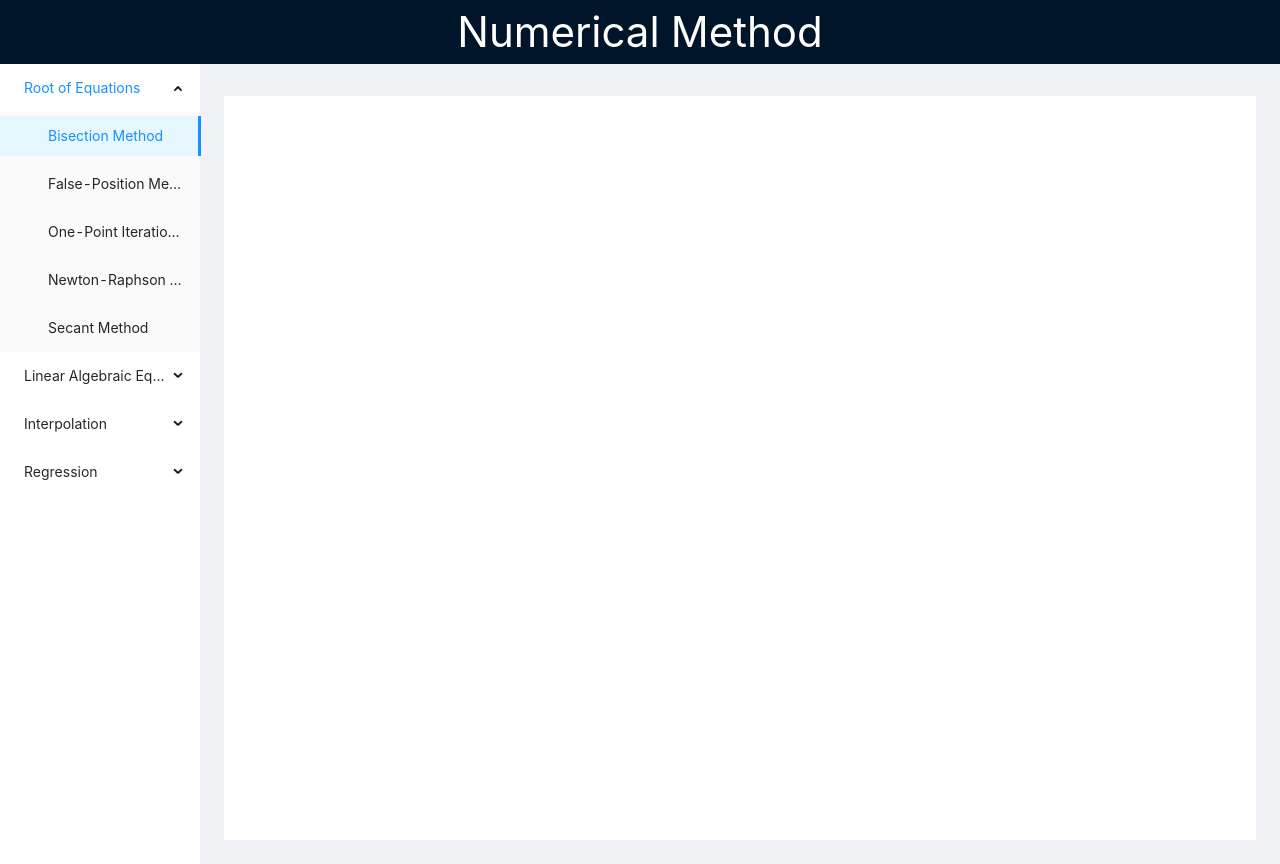
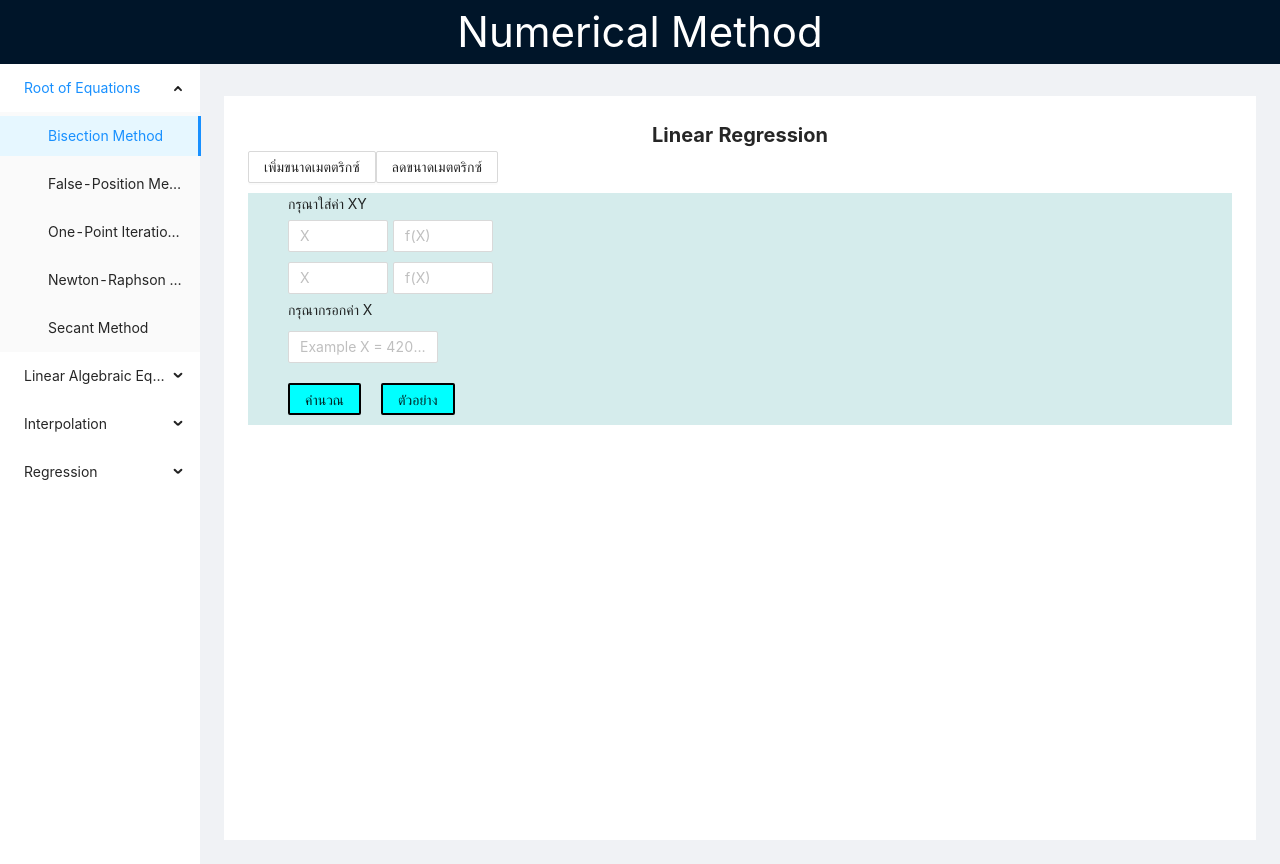
Before and after one commit to donut1531/Numerical-Method, a React (Create React App) app: page /#/Polynomial-regression in a window 1280 px wide. Built offline with nearby package versions, Linux system fonts and the light colour scheme.

Commit message:
updatelinear_re

```diff
--- a/src/Regression/Linear_regression.js
+++ b/src/Regression/Linear_regression.js
@@ -1,7 +1,7 @@
 import React from 'react';
 import {Input, Row, Col , Button  } from 'antd'
 import all_Api from '../API/index'
-import {InputMultiple}  from '../components/Create_matrix'
+import {InputXY}  from '../components/Create_matrix'
 import {Modal_matrix} from '../components/Modal'
 import '../Linear_Algebric_Equation/matrix.css'
 import { calLinear ,copyArray } from '../calculator'
@@ -9,7 +9,7 @@ import { calLinear ,copyArray } from '../calculator'
 
 export default class Linear_regression extends React.Component{
 
-    tate = {
+    state = {
         n: 2,
         A: [[],[]],
 
@@ -92,9 +92,9 @@ export default class Linear_regression extends React.Component{
                     visible={this.state.isModalVisible}
                     onOK={this.onClickOk}
                     hasData={this.state.hasData}
-                    apiData = {this.state.apiData}
+                    apiData={this.state.apiData}
                     onClick={this.onClickInsert}
-                    />
+                />
                 <Row style ={{marginBottom : '10px  '}}>
                     <Col span={24} style={{ textAlign: 'center', fontWeight: 'bold', fontSize: '20px' }}>
                             Linear Regression
@@ -114,7 +114,7 @@ export default class Linear_regression extends React.Component{
                 <Row className='blackground_row_matrix'>
                     <Col span={24}> กรุณาใส่ค่า XY </Col>
                     <Col span={24}>
-                        <InputMultiple n={this.state.n} value={this.state.A} onChange={this.onChangematrixXY} />
+                        <InputXY n={this.state.n} value={this.state.A} onChange={this.onChangematrixXY} />
                     </Col>
                     <Col span = {24}>กรุณากรอกค่า X </Col>
                     <Col span={24}>
--- a/src/Regression/Polynomial_regression.js
+++ b/src/Regression/Polynomial_regression.js
@@ -1,16 +1,142 @@
 import React from 'react';
 import {Input, Row, Col , Button  } from 'antd'
 import all_Api from '../API/index'
-import {InputMultiple}  from '../components/Create_matrix'
+import {InputXY}  from '../components/Create_matrix'
 import {Modal_matrix} from '../components/Modal'
 import '../Linear_Algebric_Equation/matrix.css'
 import { calPoly ,copyArray } from '../calculator'
 
 export default class Polynomial_regression extends React.Component{
+
+    state = {
+        n: 2,
+        A: [[],[]],
+
+        X: '',
+        data: [],
+        isModalVisible: false,
+        apiData: [],
+        hasData: false
+    }
+    async getData() {
+        let tempData = null
+        await all_Api.get_Matrix_Regression().then(res => { tempData = res.data })
+        this.setState({ apiData: tempData })
+        this.setState({ hasData: true })
+        // console.log(tempData)
+    }
+    onClickOk = e => {
+        this.setState({ isModalVisible: false })
+    }
+    onClickInsert = e => {
+        let index = e.currentTarget.getAttribute('name').split('_')
+        index = parseInt(index[1])
+        this.setState({
+            n: this.state.apiData[index]["n"],
+
+            A: copyArray(this.state.apiData[index]["n"],this.state.apiData[index]["matrixA"]),
+
+            X: this.state.apiData[index]["x"],
+
+
+
+            isModalVisible: false
+        })
+    }
+
+    onClickExample = e => {
+         if (!this.state.hasData) {
+            this.getData()
+        }
+        this.setState({ isModalVisible: true })
+    }
+
+    onChangematrixXY = (e) =>{
+        let index = e.target.name.split(" ")
+        let value = e.target.value
+        let arr = this.state.A
+        arr[parseInt(index[0])][parseInt(index[1])] = value
+        this.setState({A : arr})
+
+
+    }
+    onChangeX = e => {
+        this.setState({X : e.target.value})
+    }
+
+
+    onClickmatrixadd = (e)=>{
+        if(this.state.n < 6){
+            this.setState({n : this.state.n+=1})
+            this.state.A.push([])
+        }
+    }
+    onClickmatrixsubtract = (e)=>{
+        if(this.state.n > 2){
+            this.setState({n : this.state.n-=1})
+            this.state.A.pop([])
+        }
+    }
+    onClickCalculator = (e)=>{
+
+            this.setState({data : calPoly(this.state.A,this.state.X)})
+
+
+    }
+
     render(){
         return(
             <div>
+                     <Modal_matrix
+                    visible={this.state.isModalVisible}
+                    onOK={this.onClickOk}
+                    hasData={this.state.hasData}
+                    apiData={this.state.apiData}
+                    onClick={this.onClickInsert}
+                />
+                <Row style ={{marginBottom : '10px  '}}>
+                    <Col span={24} style={{ textAlign: 'center', fontWeight: 'bold', fontSize: '20px' }}>
+                            Linear Regression
+                         </Col>
+                    <Row className='borderaddmatrix'>
+                        <Col className='buttonaddmatrix'>
+                            <Button onClick={this.onClickmatrixadd}> เพิ่มขนาดเมตตริกซ์ </Button>
+                        </Col>
+                        <Col className='buttonaddmatrix'>
+                            <Button onClick={this.onClickmatrixsubtract}> ลดขนาดเมตตริกซ์ </Button>
+                        </Col>
 
+                    </Row>
+
+                </Row>
+
+                <Row className='blackground_row_matrix'>
+                    <Col span={24}> กรุณาใส่ค่า XY </Col>
+                    <Col span={24}>
+                        <InputXY n={this.state.n} value={this.state.A} onChange={this.onChangematrixXY} />
+                    </Col>
+                    <Col span = {24}>กรุณากรอกค่า X </Col>
+                    <Col span={24}>
+
+                        <Input style={{ width: '150px', marginBottom: '20px', marginTop: '10px' }} value={this.state.X} placeholder='Example X = 42000' onChange={this.onChangeX} />
+                    </Col>
+
+                </Row>
+
+                <Row className='blackground_row_matrix' >
+                    <Col style = {{marginBottom : '10px'}}>
+                    <Button size='medium'  style = {{backgroundColor : 'aqua' , border : '2px solid black'   }} onClick={this.onClickCalculator}>คำนวณ</Button>
+                    </Col>
+
+                    <Col style = {{padding : '0px 0px 0px 20px' }} >
+                     <Button size='medium'  style = {{backgroundColor : 'aqua' , border : '2px solid black'   }} onClick={this.onClickExample}>ตัวอย่าง</Button>
+                    </Col>
+                </Row>
+                <Row style = {{padding : '40px 0px 0px 40px'}}>
+                    <Col >
+                       {this.state.data}
+                    </Col>
+                </Row>
             </div>
         )
     }
```
